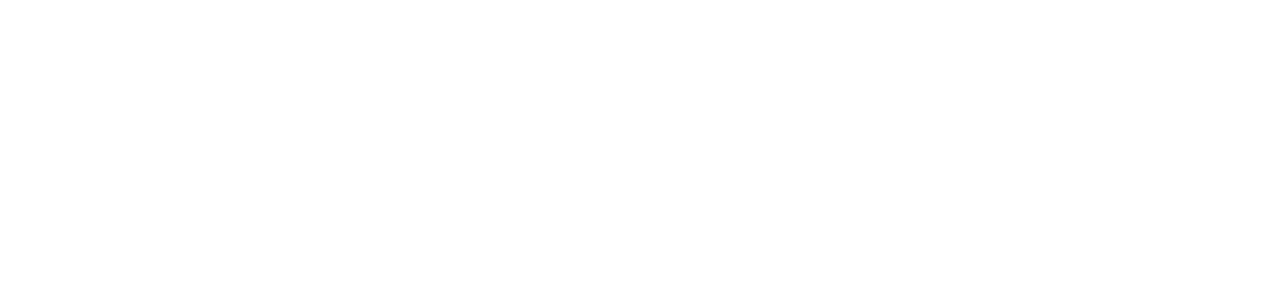
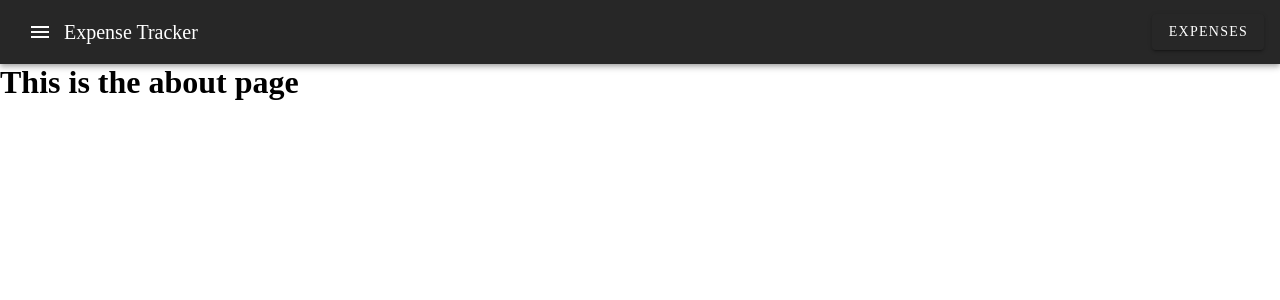
Before and after one commit to AthulPM97/Vue-expense-tracker, a Vue app: page /about in a window 1280 px wide. Shown: the top 300 px of the page. Built offline with nearby package versions, Linux system fonts and the light colour scheme.

Commit message:
Added about page

```diff
--- /dev/null
+++ b/src/components/pages/About.vue
@@ -0,0 +1,17 @@
+<template>
+  <div>
+    <NavBar />
+    <h1>This is the about page</h1>
+  </div>
+</template>
+
+<script>
+import NavBar from "../UI/NavBar.vue";
+
+export default {
+  name: "AboutPage",
+  components: {
+    NavBar,
+  },
+};
+</script>
--- a/src/router/router.js
+++ b/src/router/router.js
@@ -4,9 +4,11 @@
 Vue.use(VueRouter);
 
 import Home from '../components/pages/Home.vue';
+import About from '../components/pages/About.vue'
 
 const routes = [
-    {path: '/', component: Home}
+    {path: '/', component: Home},
+    {path: '/about', component: About}
 ];
 
 const router = new VueRouter({
```
